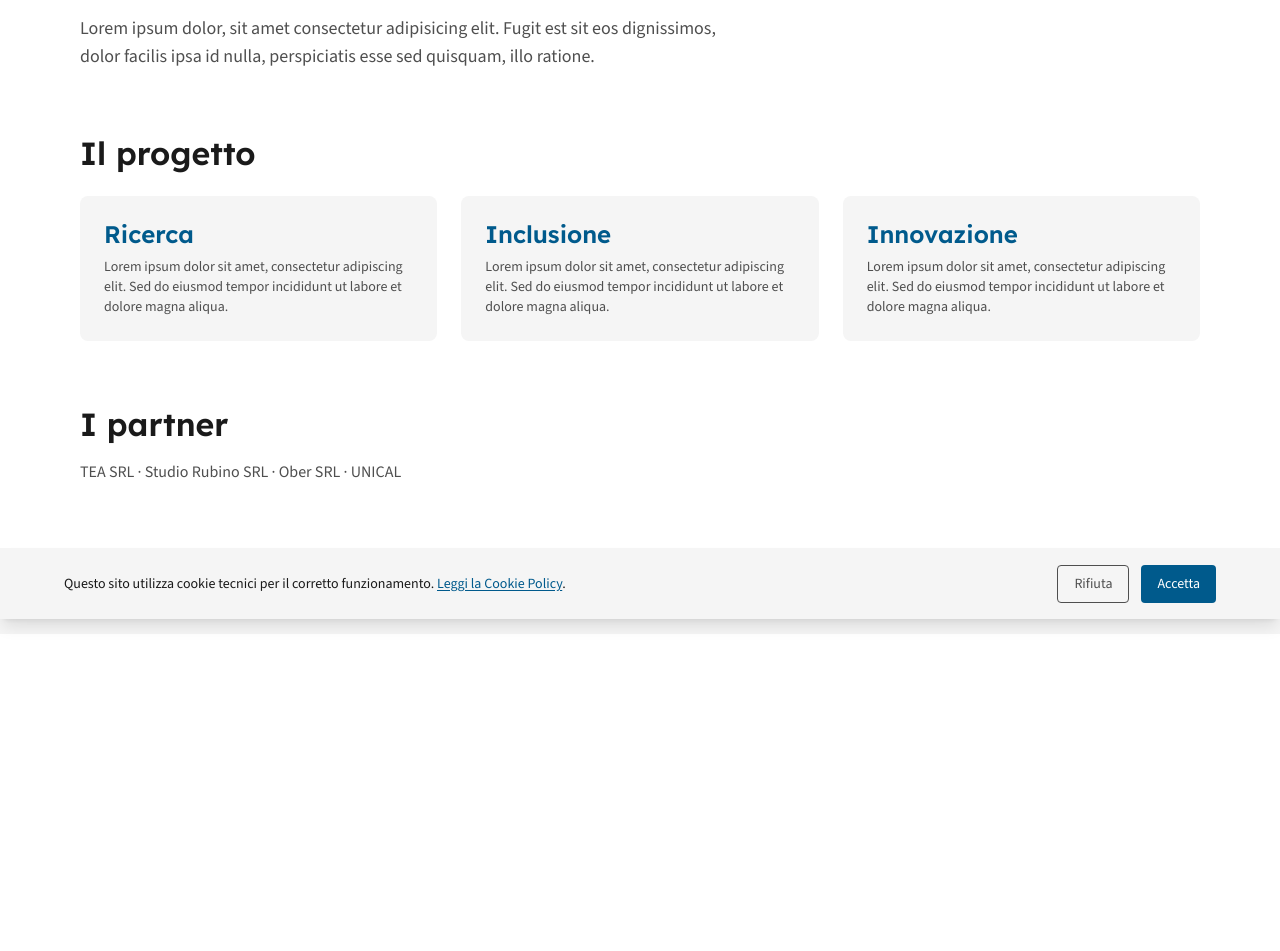
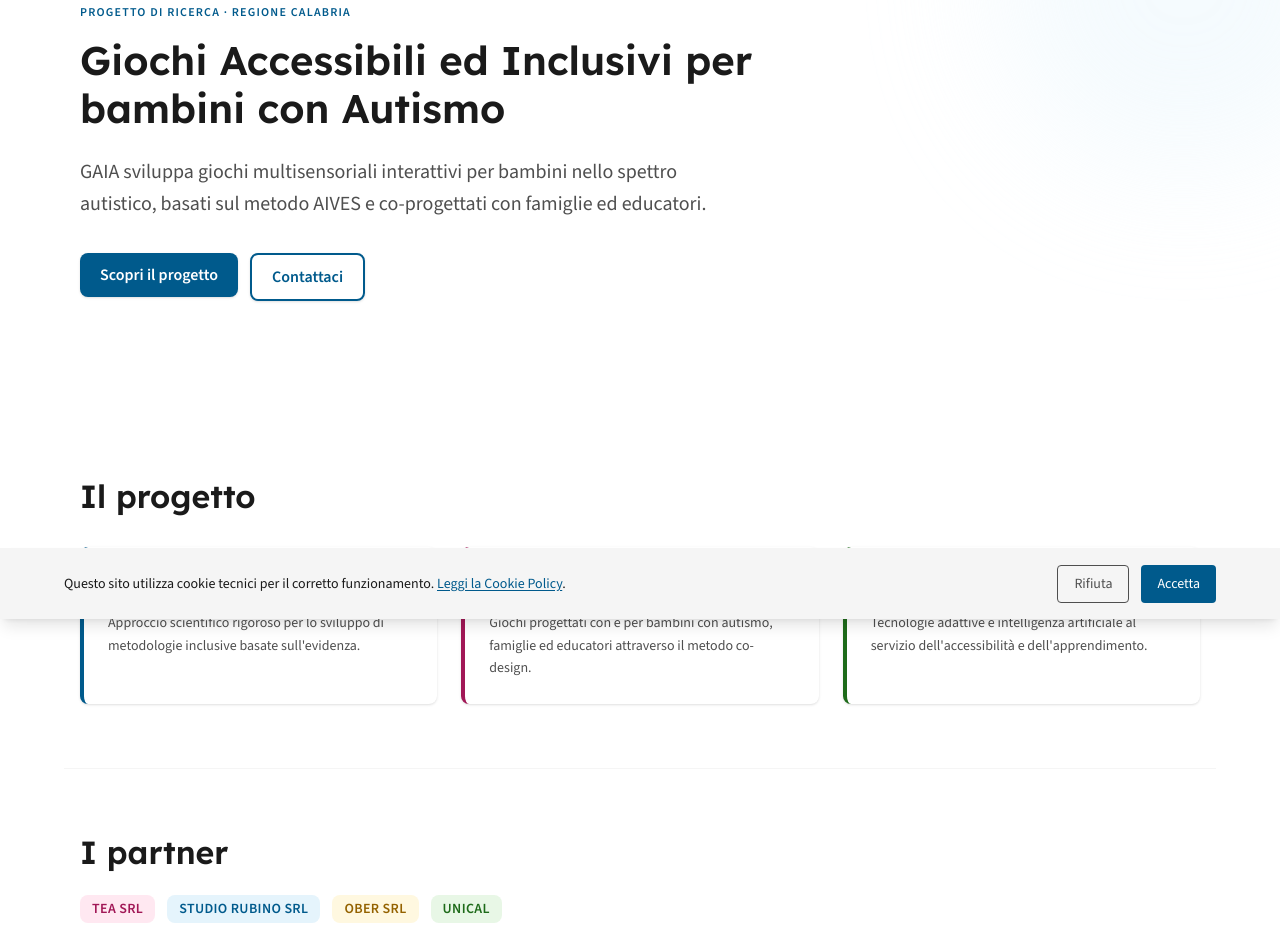
Before and after one commit to LauraCorrado/gaia-game, a React (Vite) app: page / in a window 1280 px wide. Shown: the part 181-1132 px from the top of the page. Before the commit the page ends 815 px from the top, so only its background shows below. Built offline with nearby package versions, Linux system fonts and the light colour scheme.

Commit message:
test: testati componenti ui su homepage

```diff
--- a/src/pages/Home.tsx
+++ b/src/pages/Home.tsx
@@ -1,43 +1,67 @@
+import Hero from '../components/ui/Hero'
+import Card from '../components/ui/Card'
+import Badge from '../components/ui/Badge'
+
 export default function Home() {
   return (
-    <div className="max-w-6xl mx-auto px-4 py-16">
-      <section aria-labelledby="hero-title" className="mb-16">
-        <h1 id="hero-title" className="text-lm-text-primary dark:text-dm-text-primary mb-4">
-          Giochi Accessibili ed Inclusivi per bambini con Autismo
-        </h1>
-        <p className="text-lm-text-secondary dark:text-dm-text-secondary text-lg max-w-2xl">
-          Lorem ipsum dolor, sit amet consectetur adipisicing elit. Fugit est sit eos dignissimos, dolor facilis ipsa id nulla, perspiciatis esse sed quisquam, illo ratione.
-        </p>
-      </section>
+    <>
+      <Hero
+        badge="Progetto di ricerca · Regione Calabria"
+        title="Giochi Accessibili ed Inclusivi per bambini con Autismo"
+        subtitle="GAIA sviluppa giochi multisensoriali interattivi per bambini nello spettro autistico, basati sul metodo AIVES e co-progettati con famiglie ed educatori."
+        accentColor="blue"
+        actions={[
+          { label: 'Scopri il progetto', href: '/scopri-gaia', variant: 'primary' },
+          { label: 'Contattaci', href: '/contatti', variant: 'secondary' },
+        ]}
+      />
 
-      <section aria-labelledby="obiettivi-title" className="mb-16">
-        <h2 id="obiettivi-title" className="text-lm-text-primary dark:text-dm-text-primary mb-6">
+      <section aria-labelledby="obiettivi-title" className="max-w-6xl mx-auto px-4 py-16">
+        <h2
+          id="obiettivi-title"
+          className="text-lm-text-primary dark:text-dm-text-primary mb-8"
+        >
           Il progetto
         </h2>
         <div className="grid grid-cols-1 md:grid-cols-3 gap-6">
-          {['Ricerca', 'Inclusione', 'Innovazione'].map((label) => (
-            <div
+          <Card color="blue" title="Ricerca" as="article">
+            Approccio scientifico rigoroso per lo sviluppo di metodologie
+            inclusive basate sull'evidenza.
+          </Card>
+          <Card color="pink" title="Inclusione" as="article">
+            Giochi progettati con e per bambini con autismo, famiglie
+            ed educatori attraverso il metodo co-design.
+          </Card>
+          <Card color="green" title="Innovazione" as="article">
+            Tecnologie adattive e intelligenza artificiale al servizio
+            dell'accessibilità e dell'apprendimento.
+          </Card>
+        </div>
+      </section>
+
+      <section aria-labelledby="partner-title" className="max-w-6xl mx-auto px-4 py-16 border-t border-lm-bg-secondary dark:border-dm-bg-secondary">
+        <h2
+          id="partner-title"
+          className="text-lm-text-primary dark:text-dm-text-primary mb-6"
+        >
+          I partner
+        </h2>
+        <div className="flex flex-wrap gap-3">
+          {[
+            { label: 'TEA SRL', color: 'pink' },
+            { label: 'Studio Rubino SRL', color: 'blue' },
+            { label: 'Ober SRL', color: 'yellow' },
+            { label: 'UNICAL', color: 'green' },
+          ].map(({ label, color }) => (
+            <Badge
               key={label}
-              className="bg-lm-bg-secondary dark:bg-dm-bg-secondary rounded-lg p-6"
-            >
-              <h3 className="text-lm-blue dark:text-dm-blue mb-2">{label}</h3>
-              <p className="text-lm-text-secondary dark:text-dm-text-secondary text-sm">
-                Lorem ipsum dolor sit amet, consectetur adipiscing elit.
-                Sed do eiusmod tempor incididunt ut labore et dolore magna aliqua.
-              </p>
-            </div>
+              label={label}
+              color={color as 'pink' | 'blue' | 'yellow' | 'green'}
+              size="md"
+            />
           ))}
         </div>
       </section>
-
-      <section aria-labelledby="partner-title">
-        <h2 id="partner-title" className="text-lm-text-primary dark:text-dm-text-primary mb-4">
-          I partner
-        </h2>
-        <p className="text-lm-text-secondary dark:text-dm-text-secondary">
-          TEA SRL · Studio Rubino SRL · Ober SRL · UNICAL
-        </p>
-      </section>
-    </div>
+    </>
   )
 }
```
